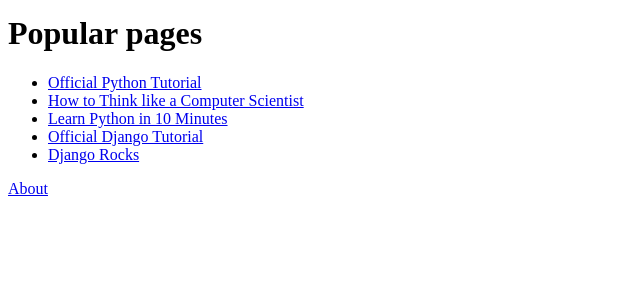
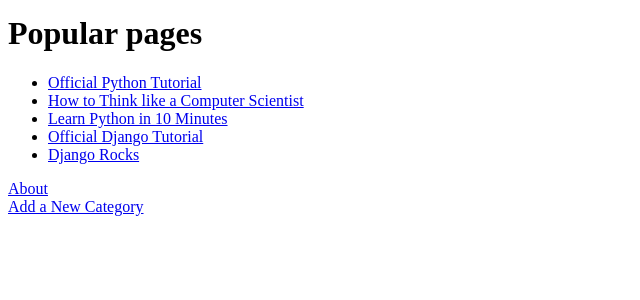
Before and after one commit to apenchev/tangowithdjango, a Django app: page /rango/ in a window 1280 px wide. Shown: the part 158-458 px from the top of the page, without its empty margins (0-640 px from the left). Run offline with Django 3.2, Linux system fonts and the light colour scheme; data comes from the database, SQL or seed files in the repository.

Commit message:
Chapter 8 - Added form link to the homepage.

```diff
--- a/templates/rango/index.html
+++ b/templates/rango/index.html
@@ -30,6 +30,7 @@
 		{% endif %}
 
 		<a href="/rango/about/">About</a><br>
+        <a href="/rango/add_category/">Add a New Category</a><br>
 	</body>
 
 </html>
```
